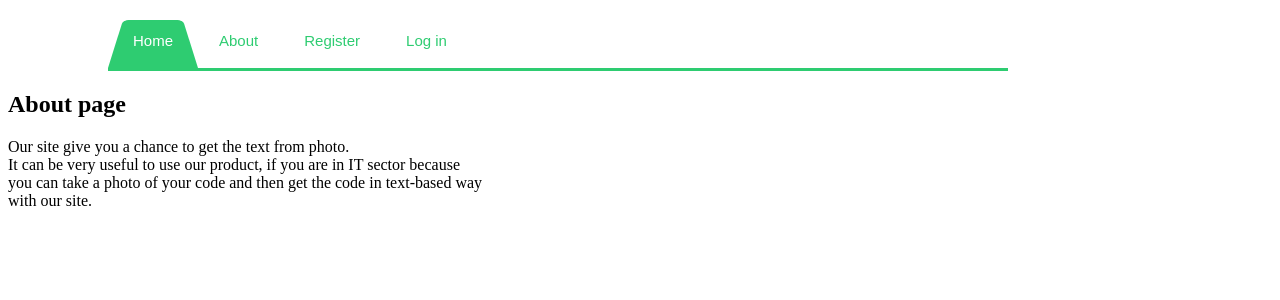
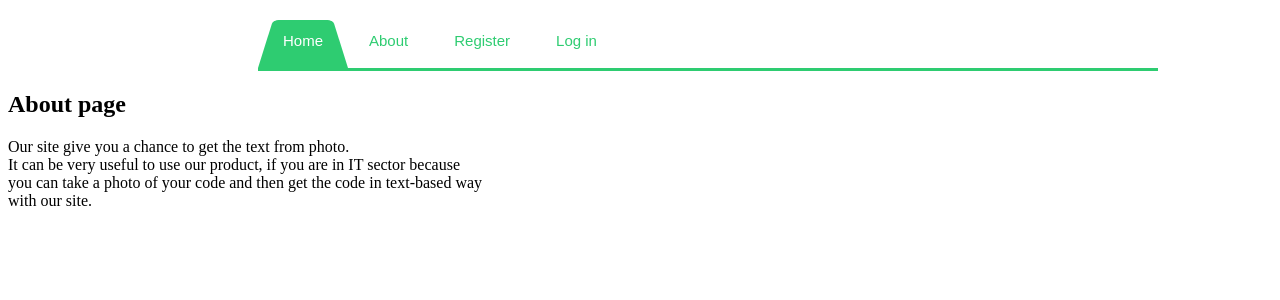
Before and after one commit to toni123321/TheOCRproject, a Django app: page /about/ in a window 1280 px wide. Shown: the top 300 px of the page. Run offline with Django 3.2, Linux system fonts and the light colour scheme; some web fonts are replaced.

Commit message:
Fixed navbar 2

```diff
--- a/ocr_project/ocr_app/static/css/navbar.css
+++ b/ocr_project/ocr_app/static/css/navbar.css
@@ -25,12 +25,13 @@
   height: 0;
 }
 #menu {
+
   width: auto;
   border-bottom: 3px solid  #2ecc71;
   font-family: Raleway, sans-serif;
   line-height: 1;
   width:900px;
-  margin-left:100px;
+  margin-left:250px;
 }
 #menu ul {
   background: transparent;
```
